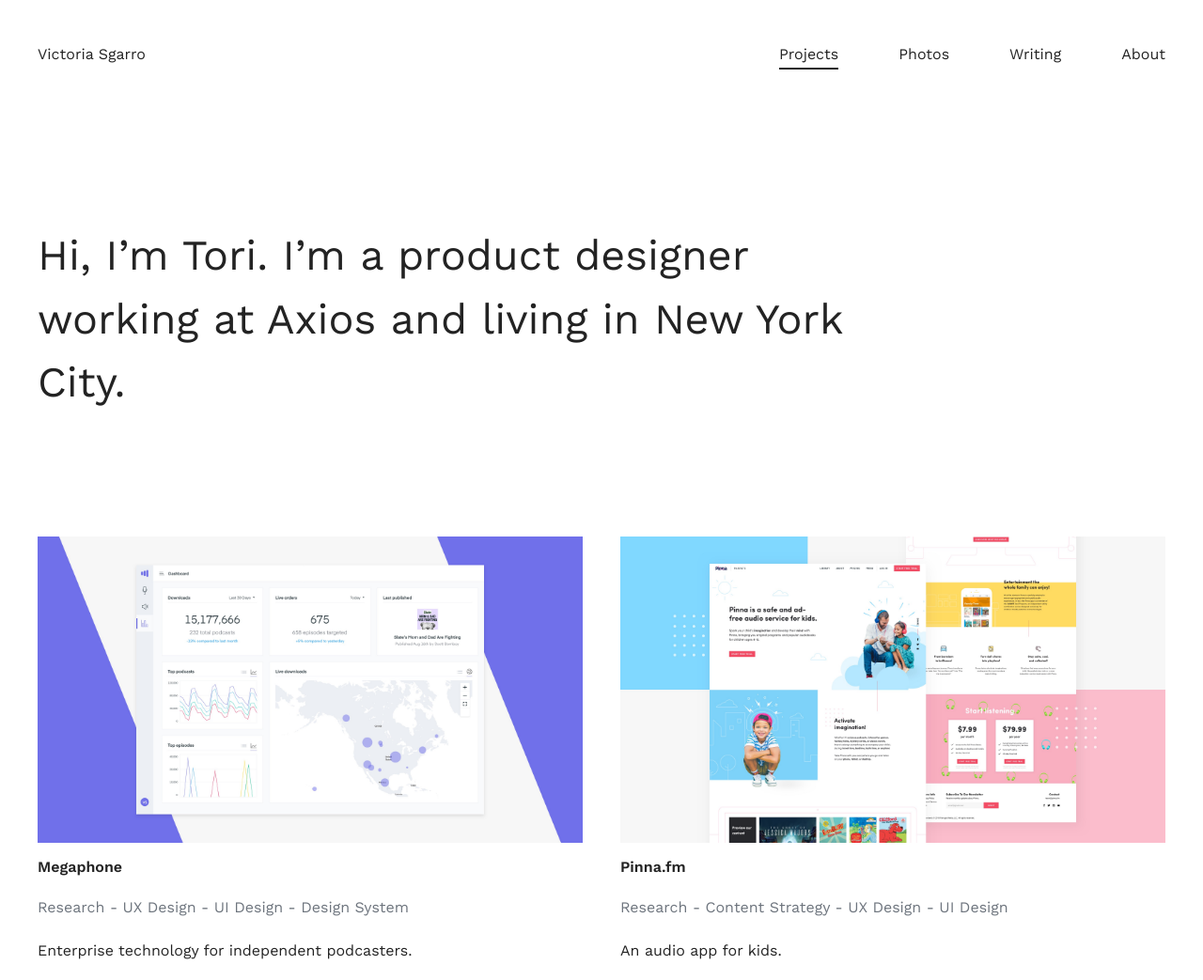
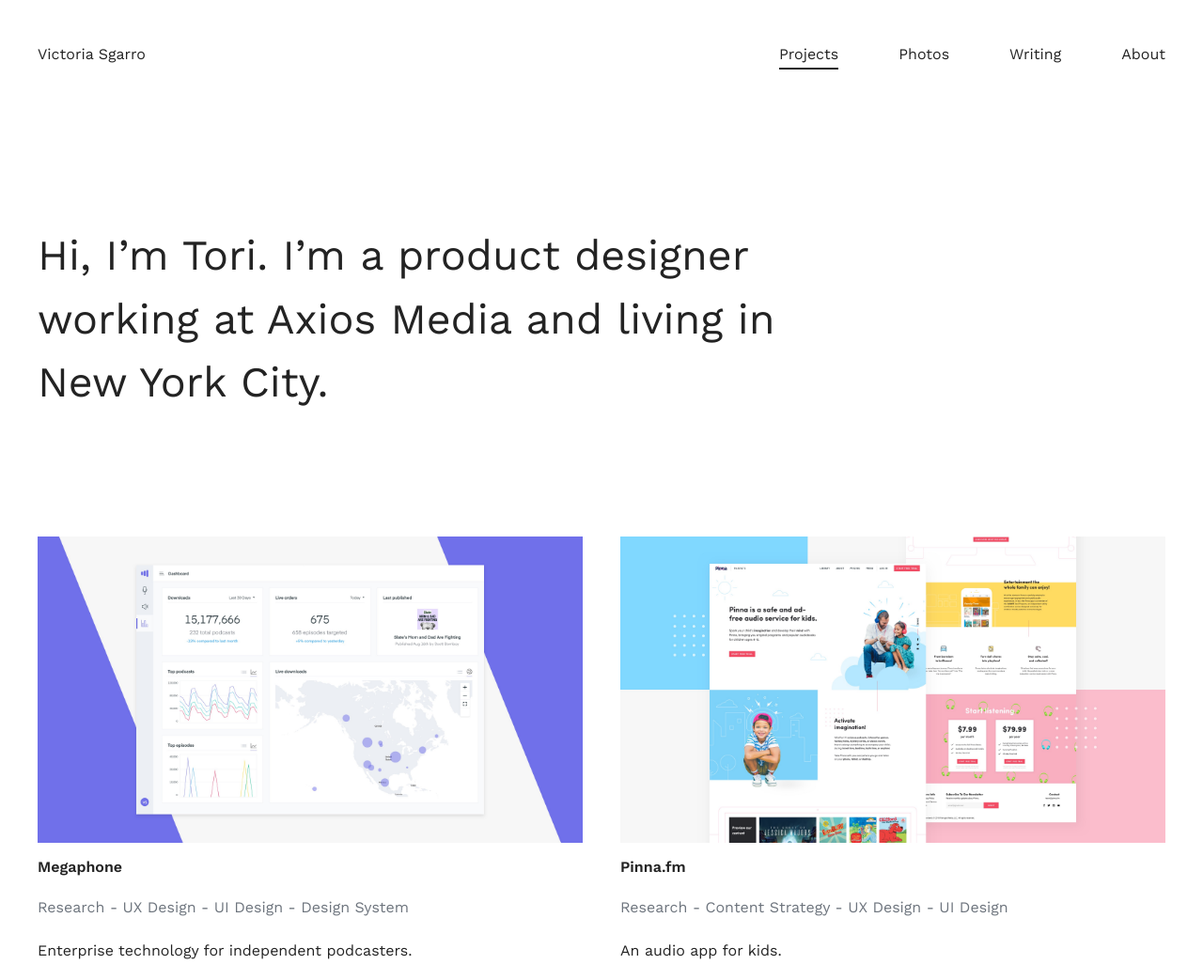
Before and after one commit to torisgarro/torisgarro.github.io, a plain HTML site: page index.html in a window 1280 px wide. Shown: the top 1043 px of the page at 94% size. Drawn offline with nearby package versions, Linux system fonts and the light colour scheme; a web font is replaced by a local one.

Commit message:
Changed Axios to Axios Media

```diff
--- a/index.html
+++ b/index.html
@@ -50,7 +50,7 @@
     <div class="wrapperContent--firstOnPage">
         <!-- Project gallery intro wrapper -->
         <div class="project-gallery__intro" data-scroll>
-            <h1>Hi, I’m Tori. I’m a product designer working at <a href="https://www.axios.com/" target="_blank">Axios</a>
+            <h1>Hi, I’m Tori. I’m a product designer working at <a href="https://www.axios.com/" target="_blank">Axios Media</a>
                 and living in New York City.</h1>
         </div>
         <!-- Thumbnail wrapper -->
```
